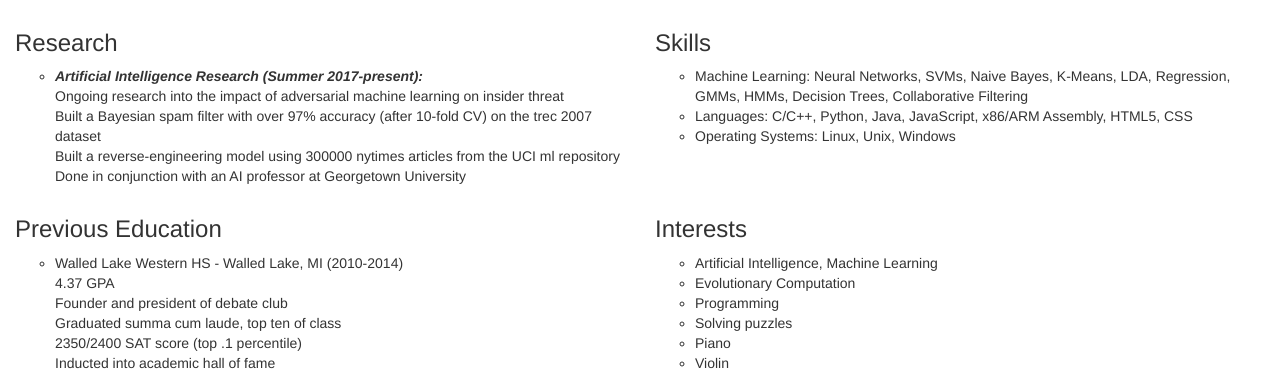
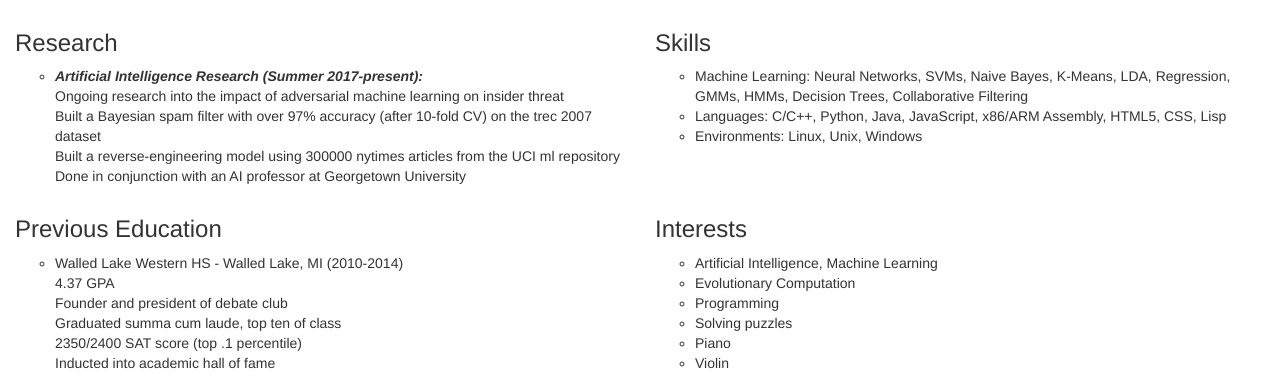
Before and after one commit to dasokol/dasokol, a Flask app: page / in a window 1280 px wide. Shown: the part 477-850 px from the top of the page. Run offline with Flask 2, Linux system fonts and the light colour scheme; some libraries are stand-ins or nearby versions.

Commit message:
add lisp to resume

```diff
--- a/templates/index.html
+++ b/templates/index.html
@@ -47,8 +47,8 @@
 		<h3>Skills</h3>
 		<ul style="list-style-type:circle">
 			<li>Machine Learning: Neural Networks, SVMs, Naive Bayes, K-Means, LDA, Regression, GMMs, HMMs, Decision Trees, Collaborative Filtering</li>
-			<li>Languages: C/C++, Python, Java, JavaScript, x86/ARM Assembly, HTML5, CSS</li>
-			<li>Operating Systems: Linux, Unix, Windows</li>
+			<li>Languages: C/C++, Python, Java, JavaScript, x86/ARM Assembly, HTML5, CSS, Lisp</li>
+			<li>Environments: Linux, Unix, Windows</li>
 		</ul>
 	</div>
 </div>
```
